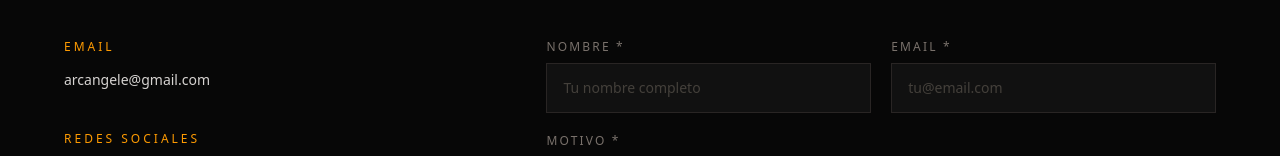
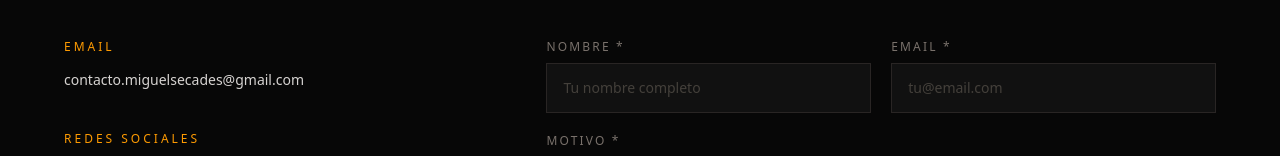
Before and after one commit to MiguelSecadesBYU/miguel-web-platform, a Next.js app: page /contact in a window 1280 px wide. Shown: the part 415-571 px from the top of the page. Built offline with nearby package versions, Linux system fonts and the light colour scheme.

Commit message:
volver a poner el email contacto.miguelsecades

```diff
--- a/src/app/contact/ContactClient.tsx
+++ b/src/app/contact/ContactClient.tsx
@@ -75,7 +75,7 @@ export default function ContactClient() {
               <p className="mb-3 text-xs uppercase tracking-[0.25em] text-amber-500">Email</p>
               <a href="mailto:contacto.miguelsecades@gmail.com"
                 className="break-all text-sm text-stone-300 transition hover:text-amber-400">
-                arcangele@gmail.com
+                contacto.miguelsecades@gmail.com
               </a>
             </div>
 
```
